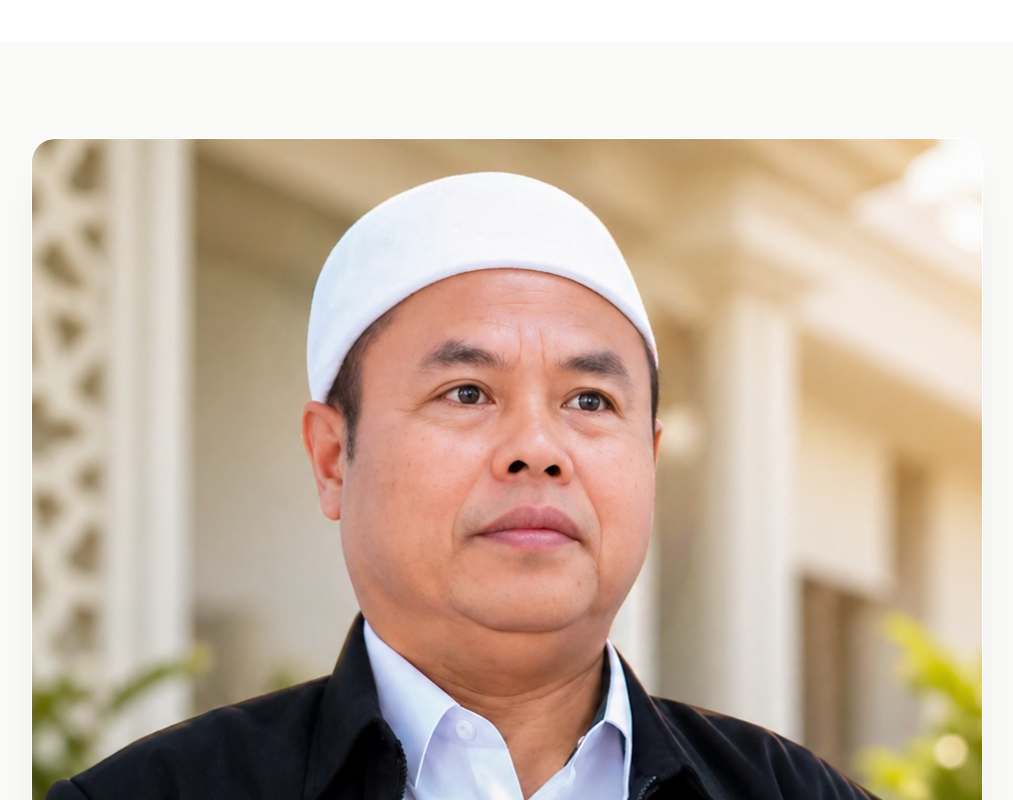
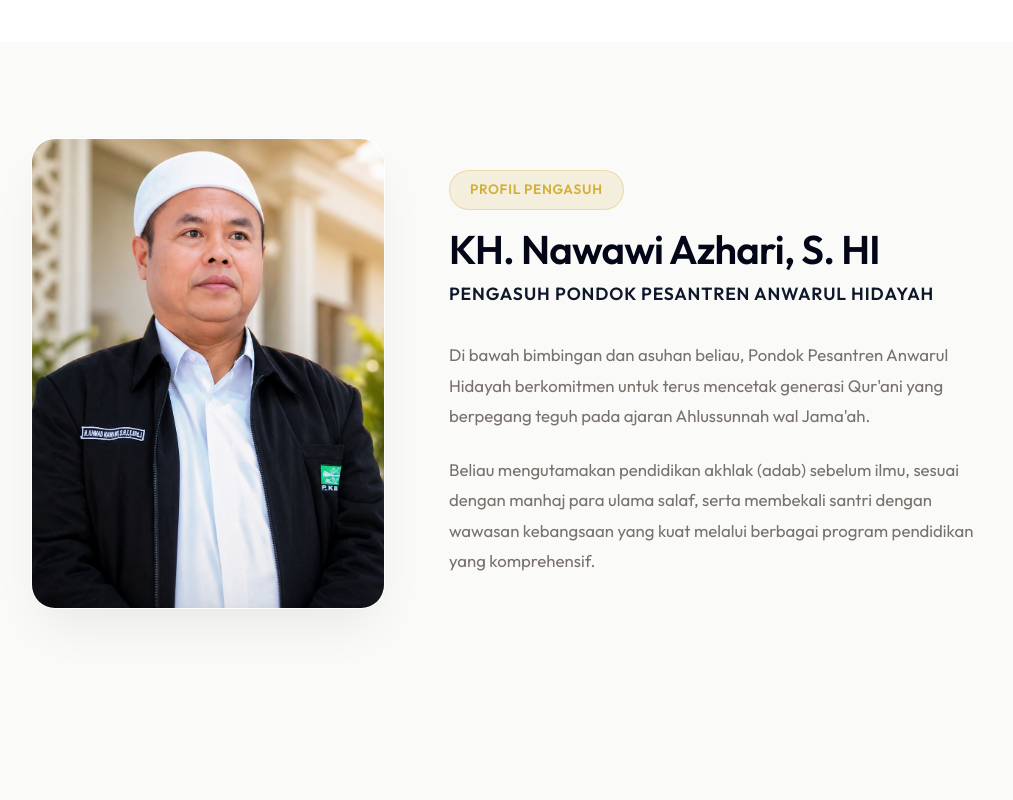
Before and after one commit to develzy/anwarulhidayah, a Next.js app: page / in a window 1280 px wide. Shown: the part 880-1680 px from the top of the page, without its empty margins (133-1146 px from the left). Built offline with nearby package versions, Linux system fonts and the light colour scheme.

Commit message:
Update Kyai title to S. HI and reduce photo size for mobile

```diff
--- a/src/app/page.tsx
+++ b/src/app/page.tsx
@@ -93,11 +93,11 @@ export default function Home() {
       <section className="section" style={{ background: 'var(--background)' }}>
         <div className="container">
           <div className="gap-responsive center-on-mobile" style={{ display: 'flex', flexWrap: 'wrap', gap: '4rem', alignItems: 'center' }}>
-            <div style={{ flex: '1 1 400px', position: 'relative', borderRadius: 'var(--radius-lg)', overflow: 'hidden', boxShadow: 'var(--shadow-xl)', border: '1px solid rgba(255,255,255,0.5)', background: 'var(--surface)' }}>
+            <div style={{ flex: '1 1 320px', maxWidth: '380px', margin: '0 auto', position: 'relative', borderRadius: 'var(--radius-lg)', overflow: 'hidden', boxShadow: 'var(--shadow-xl)', border: '1px solid rgba(255,255,255,0.5)', background: 'var(--surface)' }}>
               <div style={{ aspectRatio: '3/4', width: '100%', position: 'relative' }}>
                 <Image
                   src="/kyai.png"
-                  alt="KH. Nawawi Azhari, S.Pd.I"
+                  alt="KH. Nawawi Azhari, S. HI"
                   fill
                   unoptimized
                   style={{ objectFit: 'cover', objectPosition: 'center 20%' }}
@@ -106,7 +106,7 @@ export default function Home() {
             </div>
             <div style={{ flex: '1 1 500px' }}>
               <span className="badge" style={{ marginBottom: '1rem' }}>Profil Pengasuh</span>
-              <h2 style={{ fontSize: '2.5rem', marginBottom: '0.5rem' }}>KH. Nawawi Azhari, S.Pd.I</h2>
+              <h2 style={{ fontSize: '2.5rem', marginBottom: '0.5rem' }}>KH. Nawawi Azhari, S. HI</h2>
               <p style={{ color: 'var(--primary)', fontWeight: 600, marginBottom: '2rem', fontSize: '1.1rem', letterSpacing: '0.05em' }}>
                 PENGASUH PONDOK PESANTREN ANWARUL HIDAYAH
               </p>
```
